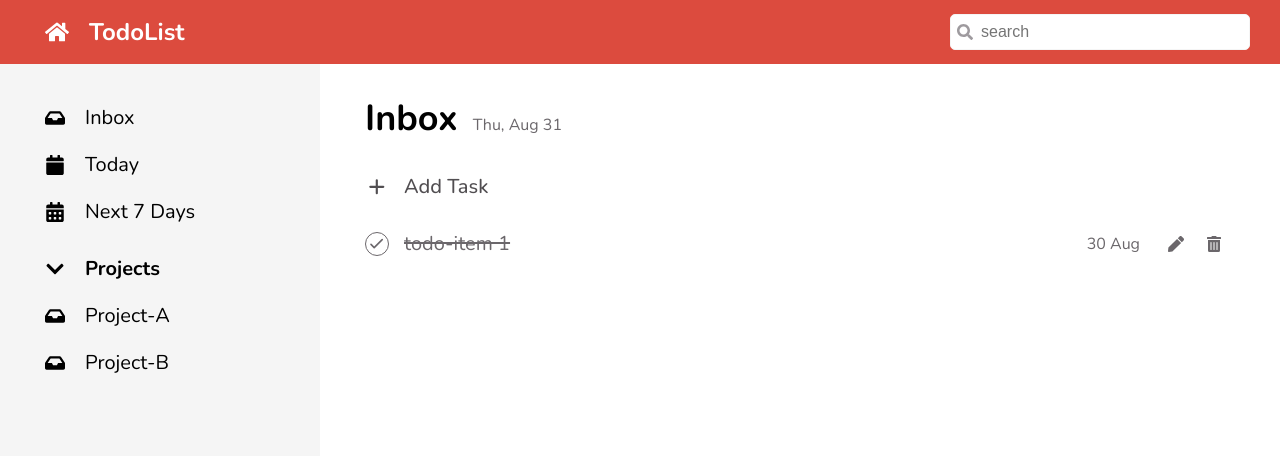
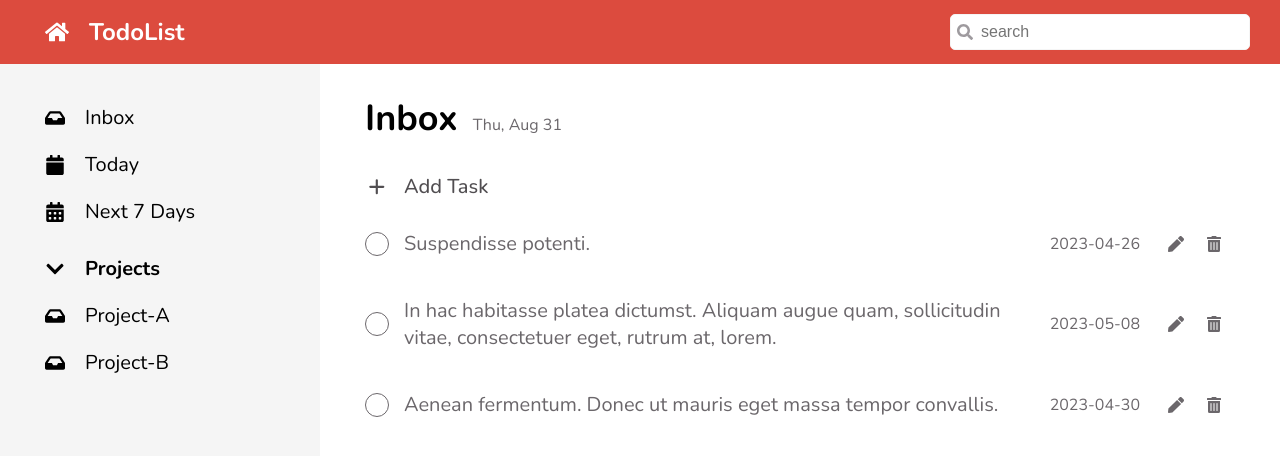
Before and after one commit to maiprapawin/CC15-todolist, a React (Create React App) app: page / in a window 1280 px wide. Shown: the top 456 px of the page. Built offline with nearby package versions, Linux system fonts and the light colour scheme.

Commit message:
done todoList (Thu.)

```diff
--- /dev/null
+++ b/src/components/Todo/TodoItem.jsx
@@ -0,0 +1,53 @@
+import { useState } from "react";
+import { FaTrashAlt, FaPen } from "react-icons/fa";
+import { HiOutlineCheck } from "react-icons/hi";
+
+import TodoForm from "./TodoForm";
+import styles from "./TodoItem.module.scss";
+
+function TodoItem({ task, done, date }) {
+  // Object Destructuring
+  // function TodoItem(props) {
+  // const {task,done,date} = props }
+  const [isOpenForm, setIsOpenForm] = useState(false);
+
+  const handleClick = function () {
+    setIsOpenForm(!isOpenForm);
+  };
+
+  return (
+    <>
+      {isOpenForm ? (
+        <TodoForm textSubmit="Edit Task" setIsOpenForm={setIsOpenForm} />
+      ) : (
+        <li className={styles.todo}>
+          <div
+            className={`${styles.todo__checkbox} ${
+              done ? styles.todo__checkbox__done : ""
+            }`}
+          >
+            <HiOutlineCheck className={styles.todo__checkbox__icon} />
+          </div>
+          <p
+            className={`${styles.todo__task} ${
+              done ? styles.todo__task__done : ""
+            }`}
+          >
+            {task}
+          </p>
+          <span className={styles.todo__date}>{date}</span>
+          <div className={styles.todo__action}>
+            <span onClick={handleClick}>
+              <FaPen className={styles.todo__edit} />
+            </span>
+            <span>
+              <FaTrashAlt className={styles.todo__delete} />
+            </span>
+          </div>
+        </li>
+      )}
+    </>
+  );
+}
+
+export default TodoItem;
--- /dev/null
+++ b/src/components/Todo/TodoItem.module.scss
@@ -0,0 +1,71 @@
+@import "../../styles/global.scss";
+
+.todo {
+  display: flex;
+  gap: 15px;
+  align-items: center;
+  cursor: pointer;
+  border-radius: 5px;
+  font-size: $font-base;
+  color: $grey-600;
+  padding: $todo-content-padding;
+  transition-duration: 0.1s;
+
+  &:hover {
+    background-color: $grey-100;
+  }
+
+  &__checkbox {
+    height: $circle;
+    width: $circle;
+    display: block;
+    border: 1px solid currentColor;
+    border-radius: 50%;
+    text-align: center;
+
+    display: flex;
+    align-items: center;
+    justify-content: center;
+    font-size: $circle * 0.8;
+
+    &__icon {
+      display: none;
+    }
+
+    &:hover &__icon {
+      display: inline;
+    }
+
+    &__done &__icon {
+      display: inline;
+    }
+  }
+
+  &__task {
+    flex: 1;
+    font-size: $text-xl;
+
+    &__done {
+      text-decoration: line-through;
+    }
+  }
+
+  &__date {
+  }
+
+  &__action {
+    flex-basis: 80px;
+    display: flex;
+    gap: 10px;
+    justify-content: space-evenly;
+    font-size: $text-base;
+  }
+
+  &__edit,
+  &__delete {
+    display: block;
+    &:hover {
+      color: $primary;
+    }
+  }
+}
--- a/src/components/Todo/TodoLists.jsx
+++ b/src/components/Todo/TodoLists.jsx
@@ -1,44 +1,65 @@
-import { useState } from "react";
-import { FaTrashAlt, FaPen } from "react-icons/fa";
-import { HiOutlineCheck } from "react-icons/hi";
-
-import TodoForm from "./TodoForm";
+import TodoItem from "./TodoItem";
 import styles from "./TodoLists.module.scss";
 
 ///////////////////////////////
 
+/*
+SCEMA
+todoObj: {id: number, task: string, status: boolean, due_date: string}
+
+data = Array[]{id: number, task: string, status: boolean, due_date: string}
+หรือ data = Array[] todoObj
+
+dataRender = Array[] <TodoItem task=... done=... date=... />
+
+*/
+
+const data = [
+  {
+    id: 1,
+    task: "Suspendisse potenti.",
+    status: false,
+    due_date: "2023-04-26",
+  },
+  {
+    id: 2,
+    task: "In hac habitasse platea dictumst. Aliquam augue quam, sollicitudin vitae, consectetuer eget, rutrum at, lorem.",
+    status: false,
+    due_date: "2023-05-08",
+  },
+  {
+    id: 3,
+    task: "Aenean fermentum. Donec ut mauris eget massa tempor convallis.",
+    status: false,
+    due_date: "2023-04-30",
+  },
+];
+
 function TodoLists() {
-  const [isOpenForm, setIsOpenForm] = useState(false);
+  // CRUD = Create-Read-Update-Delete
 
-  const handleClick = function () {
-    setIsOpenForm(!isOpenForm);
-  };
+  // const [allTodos, setAllTodos] = useState(data);
+
+  // const dataRender = data.map((todoObj) => (
+  //   <TodoItem
+  //     key={todoObj.id}
+  //     task={todoObj.task}
+  //     done={todoObj.status}
+  //     date={todoObj.due_date}
+  //   />
+  // ));
+  // return <ul className={styles.todo__lists}>{dataRender}</ul>;
 
   return (
     <ul className={styles.todo__lists}>
-      {isOpenForm ? (
-        <TodoForm textSubmit="Edit Task" setIsOpenForm={setIsOpenForm} />
-      ) : (
-        <li className={styles.todo}>
-          <div
-            className={`${styles.todo__checkbox} ${styles.todo__checkbox__done}`}
-          >
-            <HiOutlineCheck className={styles.todo__checkbox__icon} />
-          </div>
-          <p className={`${styles.todo__task} ${styles.todo__task__done}`}>
-            todo-item 1
-          </p>
-          <span className={styles.todo__date}>30 Aug</span>
-          <div className={styles.todo__action}>
-            <span onClick={handleClick}>
-              <FaPen className={styles.todo__edit} />
-            </span>
-            <span>
-              <FaTrashAlt className={styles.todo__delete} />
-            </span>
-          </div>
-        </li>
-      )}
+      {data.map((todoObj) => (
+        <TodoItem
+          key={todoObj.id}
+          task={todoObj.task}
+          done={todoObj.status}
+          date={todoObj.due_date}
+        />
+      ))}
     </ul>
   );
 }
--- a/src/components/Todo/TodoLists.module.scss
+++ b/src/components/Todo/TodoLists.module.scss
@@ -1,74 +1,8 @@
-@import '../../styles/global.scss';
+@import "../../styles/global.scss";
 
 .todo__lists {
   // padding: $todo-content-padding;
+  display: flex;
+  flex-direction: column;
+  gap: 10px;
 }
-.todo {
-  display: flex;
-  gap: 15px;
-  align-items: center;
-  cursor: pointer;
-  border-radius: 5px;
-  font-size: $font-base;
-  color: $grey-600;
-  padding: $todo-content-padding;
-  transition-duration: 0.1s;
-
-  &:hover {
-    background-color: $grey-100;
-  }
-
-  &__checkbox {
-    height: $circle;
-    width: $circle;
-    display: block;
-    border: 1px solid currentColor;
-    border-radius: 50%;
-    text-align: center;
-
-    display: flex;
-    align-items: center;
-    justify-content: center;
-    font-size: $circle * 0.8;
-
-    &__icon {
-      display: none;
-    }
-
-    &:hover &__icon {
-      display: inline;
-    }
-
-    &__done &__icon {
-      display: inline;
-    }
-  }
-
-  &__task {
-    flex: 1;
-    font-size: $text-xl;
-
-    &__done {
-      text-decoration: line-through;
-    }
-  }
-
-  &__date {
-  }
-
-  &__action {
-    flex-basis: 80px;
-    display: flex;
-    gap: 10px;
-    justify-content: space-evenly;
-    font-size: $text-base;
-  }
-
-  &__edit,
-  &__delete {
-    display: block;
-    &:hover {
-      color: $primary;
-    }
-  }
-}
```
